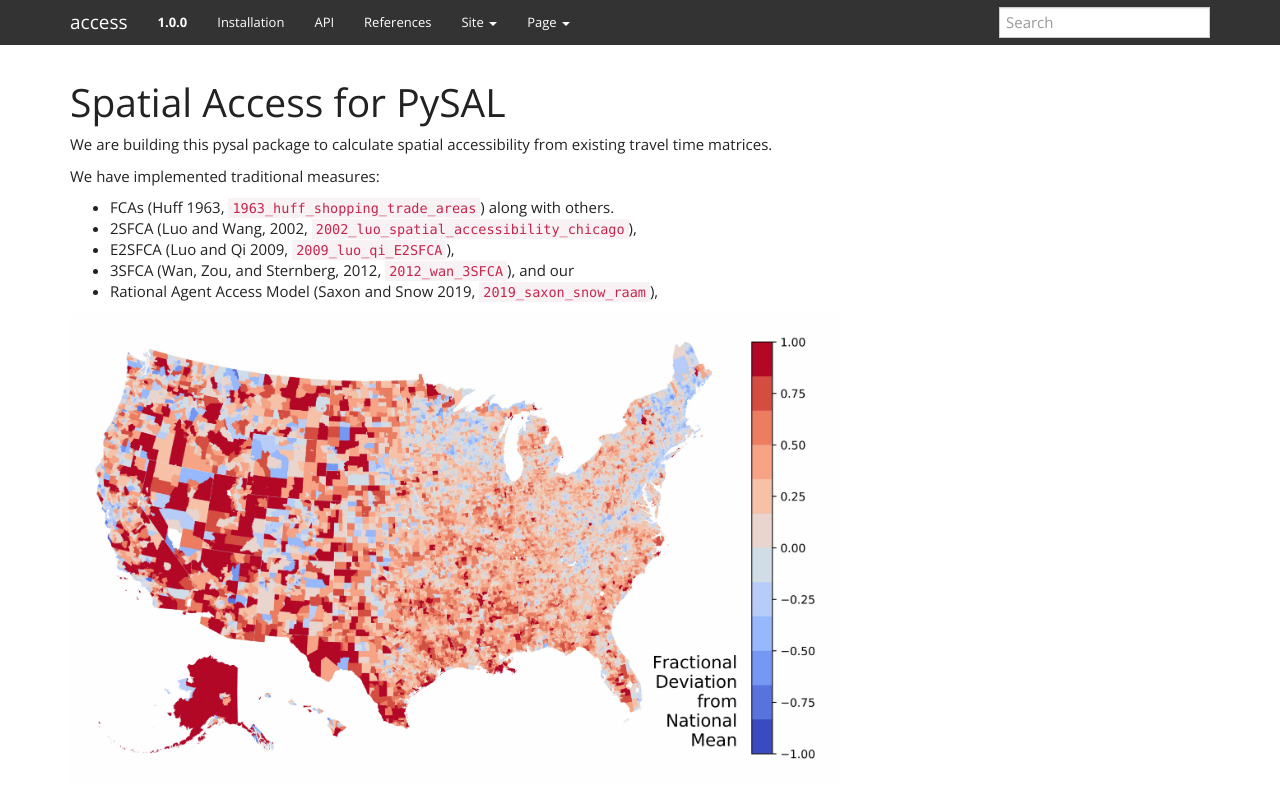
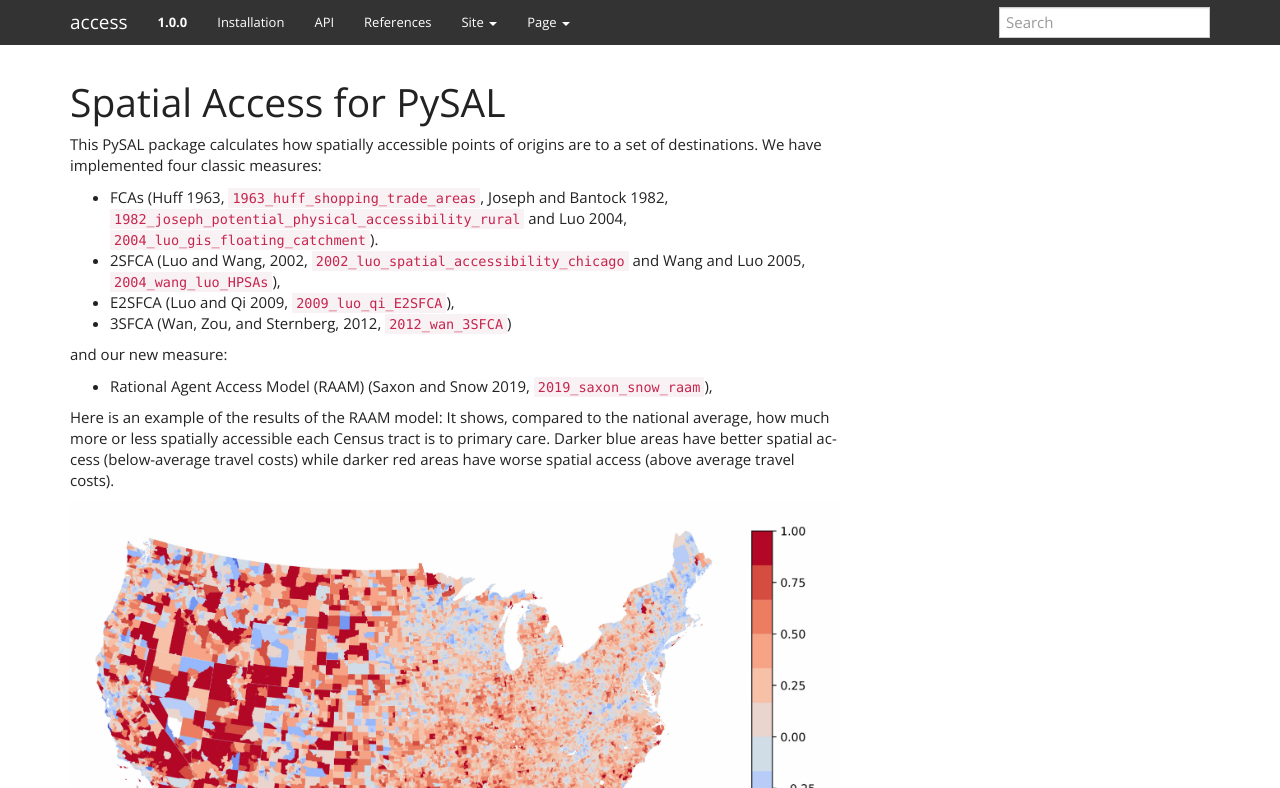
Before and after one commit to pysal/access, a Sphinx documentation site: the page built from docs/index.rst, in a window 1280 px wide and 900 px high, cut to the strip 0-788 px from the top of the window. Built offline with Sphinx 7.4.7, drawn with Linux system fonts in a browser that asks for light colours; pages that are not in the unit, such as notebooks, are missing from menus; cross-references to code outside the pages are shown as plain code; some of the changed text lies outside the part shown.

Commit message:
updated references and index text

```diff
--- a/docs/index.rst
+++ b/docs/index.rst
@@ -4,30 +4,36 @@
 Spatial Access for PySAL
 ========================
 
-We are building this pysal package to calculate spatial accessibility from existing travel time matrices.
+This PySAL package calculates how spatially accessible points of origins are to a set of destinations.
+We have implemented four classic measures:
 
-We have implemented traditional measures:
+- FCAs (Huff 1963, :cite:`1963_huff_shopping_trade_areas`, Joseph and Bantock 1982, :cite:`1982_joseph_potential_physical_accessibility_rural` and Luo 2004, :cite:`2004_luo_gis_floating_catchment`).
+- 2SFCA (Luo and Wang, 2002, :cite:`2002_luo_spatial_accessibility_chicago` and Wang and Luo 2005, :cite:`2004_wang_luo_HPSAs`),
+- E2SFCA (Luo and Qi 2009, :cite:`2009_luo_qi_E2SFCA`),
+- 3SFCA (Wan, Zou, and Sternberg, 2012, :cite:`2012_wan_3SFCA`)
 
-- FCAs (Huff 1963, :cite:`1963_huff_shopping_trade_areas`) along with others.
-- 2SFCA (Luo and Wang, 2002, :cite:`2002_luo_spatial_accessibility_chicago`),
-- E2SFCA (Luo and Qi 2009, :cite:`2009_luo_qi_E2SFCA`),
-- 3SFCA (Wan, Zou, and Sternberg, 2012, :cite:`2012_wan_3SFCA`), and our
-- Rational Agent Access Model (Saxon and Snow 2019, :cite:`2019_saxon_snow_raam`),
+and our new measure:
+
+- Rational Agent Access Model (RAAM) (Saxon and Snow 2019, :cite:`2019_saxon_snow_raam`),
+
+Here is an example of the results of the RAAM model: It shows, compared to the national average, how much more or less spatially accessible each Census tract is to primary care. Darker blue areas have better spatial access (below-average travel costs) while darker red areas have worse spatial access (above average travel costs).
 
 .. image:: _static/images/full_us.jpg
    :width: 100%
+
+These spatial access measures depend on travel times or distances between origins and destinations. You need to generate these so-called travel time matrices from other sources (e.g. `OSRM` <http://project-osrm.org/>, `OpenTrip Planner <https://www.opentripplanner.org/>`, `Valhalla <https://github.com/valhalla>`, `Pandana <https://udst.github.io/urbanaccess/introduction.html>`, or our `PyPi spatial access package <https://pypi.org/project/spatial-access/>`) or use one of our `pre-computed matrices <https://geoda.s3.amazonaws.com/data/otp/index.html>`.
+
+If you prefer a point-and-click interface for analysis in the contiguous US states, you can generate results with the PySAL spatial access package through an Amazon Web Service that we are hosting. This is inexpensive since it draws on these pre-computed travel times (driving times between tracts within 100 km (62 miles) of each other for the whole contiguous US, or walking, transit or driving between blocks or tracts for the 20 largest cities in the US).
+
+Explore the map by clicking around or entering an address.
+You can also download results data for one tract to all tracts within 100 km (62 miles).
 
 .. raw:: html
 
    <figure class="figure">
      <embed src="https://saxon.harris.uchicago.edu/mmap/" style="padding: 10pt 0; width:95%; height: 70vh;">
      <figcaption class="figure-caption text-center">
-       By distributing our calculation on Amazon Web Services,
-         we are able to inexpensively compute an origin-destination driving time matrix
-         for tracts within 100 km of each other.
-       We also calculate transit time on public transportation, in 40 major cities.
-       Explore the map by clicking around or entering an address.
-       You can also download one-to-many data.
+       Web Service to get spatial access results for pre-computed travel times
      </figcaption>
    </figure>
 
```
